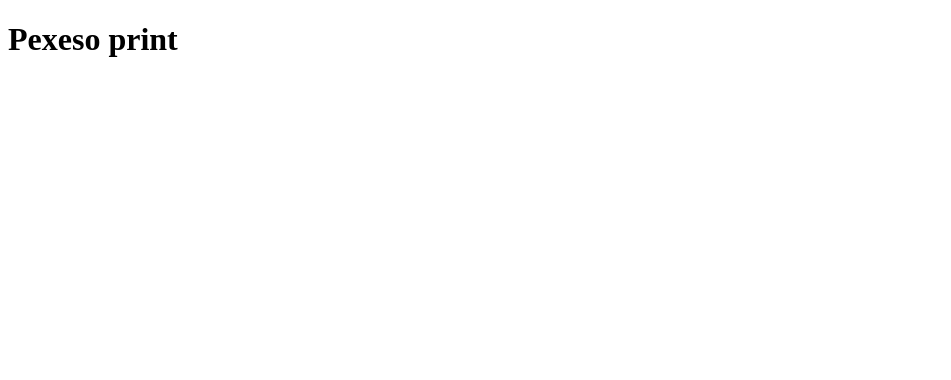
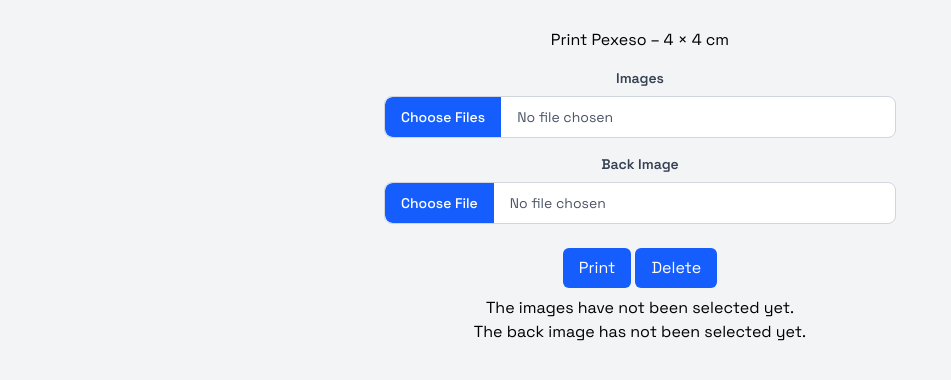
Before and after one commit to xbosanskyj1/pexeso-print, a plain HTML site: page index.html in a window 1280 px wide. Shown: the whole page, without its empty margins (0-951 px from the left). Drawn offline with nearby package versions, Linux system fonts and the light colour scheme.

Commit message:
pexeso html

```diff
--- a/index.html
+++ b/index.html
@@ -3,9 +3,69 @@
   <head>
     <meta charset="UTF-8" />
     <meta name="viewport" content="width=device-width, initial-scale=1.0" />
-    <title>Document</title>
+    <title>Pexeso</title>
+    <link rel="stylesheet" href="./style.css" />
+    <link
+      href="https://fonts.googleapis.com/css2?family=Space+Grotesk:wght@400;500;600;700&display=swap"
+      rel="stylesheet"
+    />
+    <script src="https://cdn.jsdelivr.net/npm/@tailwindcss/browser@4"></script>
   </head>
-  <body>
-    <h1>Pexeso print</h1>
+  <body class="font-['Space_Grotesk'] bg-gray-100">
+    <div class="controls text-center mb-5 mt-7">
+      <h2 class="">Print Pexeso – 4 × 4 cm</h2>
+
+      <div class="flex flex-col gap-2 items-center mt-4">
+        <label
+          class="text-sm font-semibold text-gray-700 cursor-pointer"
+          for="files"
+          >Images</label
+        >
+        <input
+          class="w-2/5 cursor-pointer rounded-lg border border-gray-300 bg-white text-sm text-gray-600 file:mr-4 file:cursor-pointer file:rounded-l-lg file:border-0 file:bg-blue-600 file:px-4 file:py-2.5 file:font-medium file:text-white hover:file:bg-blue-700 focus:outline-none focus:ring-2 focus:ring-blue-500"
+          type="file"
+          id="files"
+          accept="image/*"
+          multiple
+        />
+      </div>
+
+      <div class="flex flex-col gap-2 items-center mt-4">
+        <label
+          class="text-sm font-semibold text-gray-700 cursor-pointer"
+          for="backImage"
+          >Back Image</label
+        >
+        <input
+          class="w-2/5 cursor-pointer rounded-lg border border-gray-300 bg-white text-sm text-gray-600 file:mr-4 file:cursor-pointer file:rounded-l-lg file:border-0 file:bg-blue-600 file:px-4 file:py-2.5 file:font-medium file:text-white hover:file:bg-blue-700 focus:outline-none focus:ring-2 focus:ring-blue-500"
+          type="file"
+          id="backImage"
+          accept="image/*"
+        />
+      </div>
+
+      <br />
+
+      <button
+        class="bg-blue-600 text-white cursor-pointer px-4 py-2 mb-2 rounded-md"
+        onclick="window.print()"
+      >
+        Print
+      </button>
+      <button
+        class="bg-blue-600 text-white cursor-pointer px-4 py-2 mb-2 rounded-md"
+        onclick="clearImages()"
+      >
+        Delete
+      </button>
+
+      <p id="info">The images have not been selected yet.</p>
+      <p id="backInfo">The back image has not been selected yet.</p>
+    </div>
+
+    <div class="flex flex-col items-center gap-6" id="pages"></div>
+
+    <div class="pages"></div>
+    <script src="./script.js"></script>
   </body>
 </html>
```
